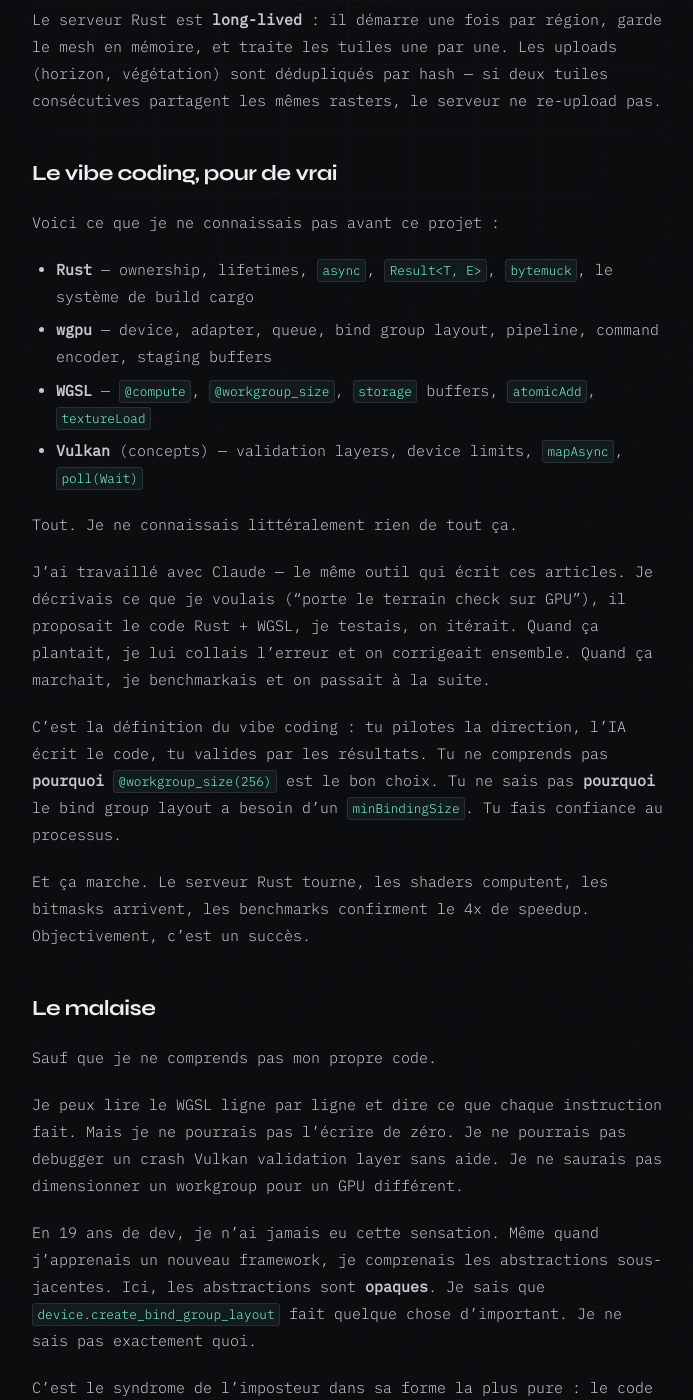
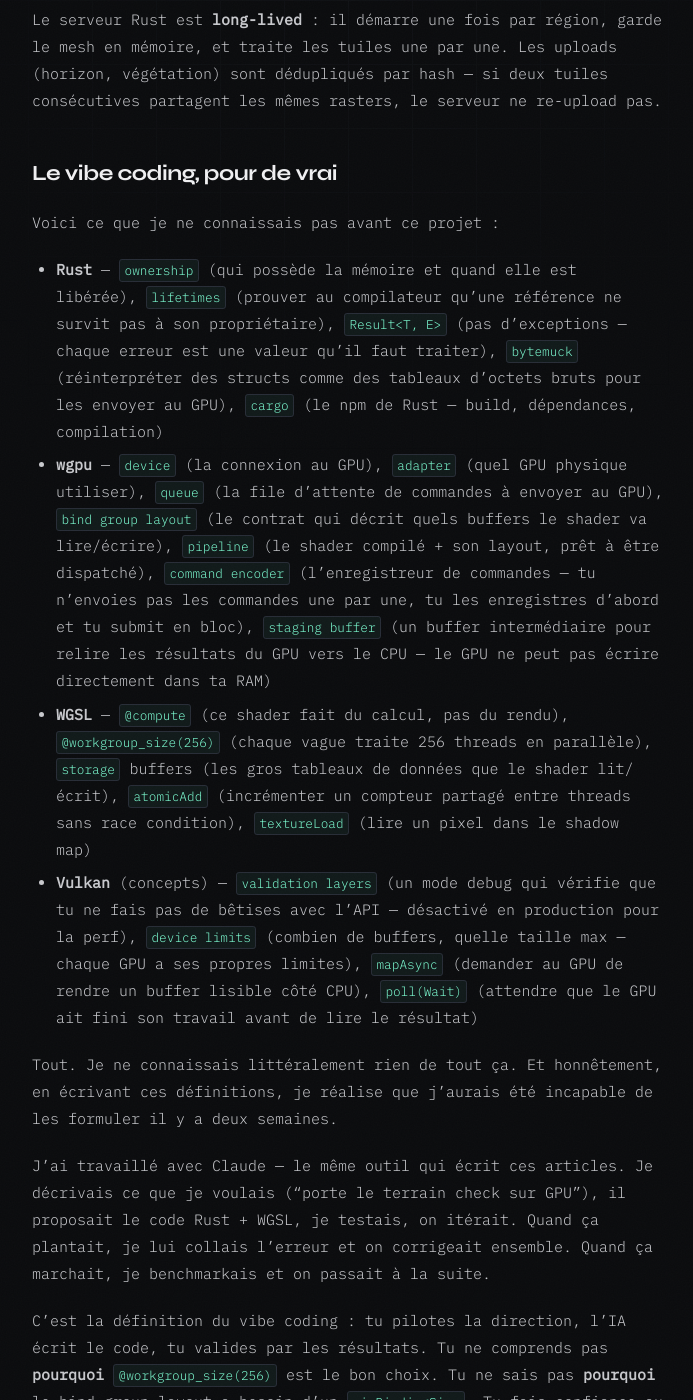
Before and after one commit to salfab/seesharpch, a Jekyll site: the page built from _posts/2026-04-16-vulkan-rust-vibe-coding.md, in a window 1280 px wide and 1400 px high, scrolled down 2786 px. Shown: the whole window, without its empty margins (292-985 px from the left). Built offline with Jekyll 4.4.1, drawn with Linux system fonts in a browser that asks for light colours.

Commit message:
blog: vulgarise les termes Rust/wgpu/WGSL/Vulkan dans la section vibe coding

```diff
--- a/_posts/2026-04-16-vulkan-rust-vibe-coding.md
+++ b/_posts/2026-04-16-vulkan-rust-vibe-coding.md
@@ -64,12 +64,12 @@ Le serveur Rust est **long-lived** : il démarre une fois par région, garde le
 
 Voici ce que je ne connaissais pas avant ce projet :
 
-- **Rust** — ownership, lifetimes, `async`, `Result<T, E>`, `bytemuck`, le système de build cargo
-- **wgpu** — device, adapter, queue, bind group layout, pipeline, command encoder, staging buffers
-- **WGSL** — `@compute`, `@workgroup_size`, `storage` buffers, `atomicAdd`, `textureLoad`
-- **Vulkan** (concepts) — validation layers, device limits, `mapAsync`, `poll(Wait)`
+- **Rust** — `ownership` (qui possède la mémoire et quand elle est libérée), `lifetimes` (prouver au compilateur qu'une référence ne survit pas à son propriétaire), `Result<T, E>` (pas d'exceptions — chaque erreur est une valeur qu'il faut traiter), `bytemuck` (réinterpréter des structs comme des tableaux d'octets bruts pour les envoyer au GPU), `cargo` (le npm de Rust — build, dépendances, compilation)
+- **wgpu** — `device` (la connexion au GPU), `adapter` (quel GPU physique utiliser), `queue` (la file d'attente de commandes à envoyer au GPU), `bind group layout` (le contrat qui décrit quels buffers le shader va lire/écrire), `pipeline` (le shader compilé + son layout, prêt à être dispatché), `command encoder` (l'enregistreur de commandes — tu n'envoies pas les commandes une par une, tu les enregistres d'abord et tu submit en bloc), `staging buffer` (un buffer intermédiaire pour relire les résultats du GPU vers le CPU — le GPU ne peut pas écrire directement dans ta RAM)
+- **WGSL** — `@compute` (ce shader fait du calcul, pas du rendu), `@workgroup_size(256)` (chaque vague traite 256 threads en parallèle), `storage` buffers (les gros tableaux de données que le shader lit/écrit), `atomicAdd` (incrémenter un compteur partagé entre threads sans race condition), `textureLoad` (lire un pixel dans le shadow map)
+- **Vulkan** (concepts) — `validation layers` (un mode debug qui vérifie que tu ne fais pas de bêtises avec l'API — désactivé en production pour la perf), `device limits` (combien de buffers, quelle taille max — chaque GPU a ses propres limites), `mapAsync` (demander au GPU de rendre un buffer lisible côté CPU), `poll(Wait)` (attendre que le GPU ait fini son travail avant de lire le résultat)
 
-Tout. Je ne connaissais littéralement rien de tout ça.
+Tout. Je ne connaissais littéralement rien de tout ça. Et honnêtement, en écrivant ces définitions, je réalise que j'aurais été incapable de les formuler il y a deux semaines.
 
 J'ai travaillé avec Claude — le même outil qui écrit ces articles. Je décrivais ce que je voulais ("porte le terrain check sur GPU"), il proposait le code Rust + WGSL, je testais, on itérait. Quand ça plantait, je lui collais l'erreur et on corrigeait ensemble. Quand ça marchait, je benchmarkais et on passait à la suite.
 
```
Also changed, not shown: _drafts/vulkan-rust-vibe-coding.md (+6 -5 lines).
